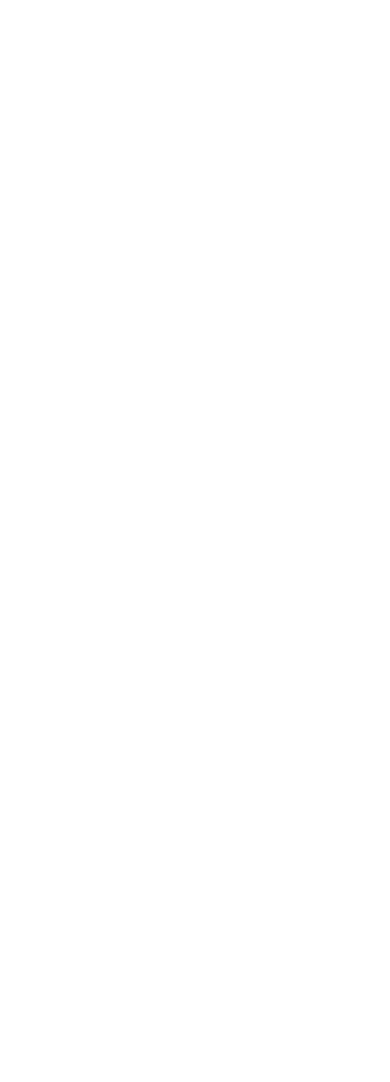
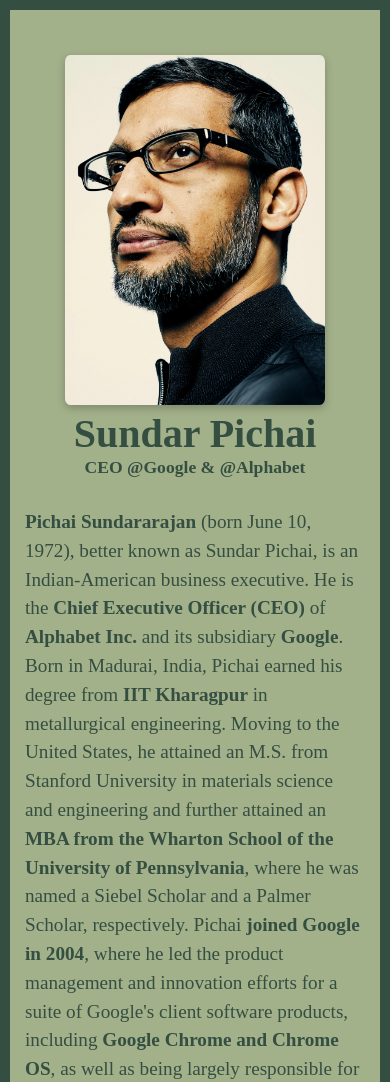
Before and after one commit to JainamParikh0825/a-tribute-website, a plain HTML site: page index.html in a window 390 px wide. Shown: the top 1082 px of the page. Before the commit the page ends 844 px from the top, so only its background shows below. Drawn offline with Linux system fonts and the light colour scheme.

Commit message:
completed v1

```diff
--- a/assets/css/reset.css
+++ b/assets/css/reset.css
@@ -0,0 +1,50 @@
+*,
+*::before,
+*::after{
+    box-sizing: border-box;
+}
+
+body,
+h1,
+h2,
+h3,
+h4,
+p,
+li,
+figure,
+figcaption,
+blockquote,
+dl,
+dd{
+    margin: 0;
+}
+
+html:focus-within{
+    scroll-behavior: smooth;
+}
+
+body{
+    min-height: 100vh;
+    text-rendering: optimizeSpeed;
+}
+
+ul[role='list'],
+ol[role='list']{
+    list-style: none;
+}
+
+a:not([class]){
+    text-decoration-skip-ink: auto;
+}
+
+img{
+    max-width: 100%;
+    display: block;
+}
+
+input,
+button,
+textarea,
+select{
+    font: inherit;
+}
--- a/assets/css/style.css
+++ b/assets/css/style.css
@@ -0,0 +1,104 @@
+:root{
+    --primary-background-color: #a3b18a;
+    --primary-text-color: #344e41;
+}
+
+body{
+    background-color: #a3b18a;
+    border: 10px solid var(--primary-text-color);
+}
+
+.container{
+    width: 50%;
+    margin-inline: auto;
+}
+
+.text-bold{
+    font-weight: bold;
+}
+
+section{
+    margin: 30px 0;
+}
+
+.header{
+    display: flex;
+    justify-content: space-evenly;
+    align-items: flex-end;
+}
+
+.header img{
+    width: 260px;
+    height: 350px;
+    border-radius: 2%;
+    margin-right: 10px;
+    box-shadow: rgba(0, 0, 0, 0.24) 0px 3px 8px;
+}
+
+.personal-info .name{
+    font-size: 3rem;
+    color: var(--primary-text-color);
+}
+
+.personal-info .designation{
+    color: var(--primary-text-color);
+    font-weight: bold;
+    font-size: 1.1em;
+}
+
+.details p{
+    line-height: 1.5;
+    font-size: 1.2em;
+    color: var(--primary-text-color);
+}
+
+.read-more p{
+    text-align: right;
+}
+
+@media screen and (max-width: 1280px) {
+    .container{
+        width: 70%;
+    }
+}
+
+@media screen and (max-width: 900px) {
+    .container{
+        width: 90%;
+    }
+}
+
+@media only screen and (max-width: 645px) {
+    .container{
+        width: 100%;
+    }
+}
+
+@media screen and (max-width: 645px) {
+    .container{
+        padding: 15px;
+    }
+
+    .header{
+        flex-direction: column;
+        align-items: center;
+        justify-content: space-around;
+    }
+
+    .header img{
+        margin: 0;
+        margin-bottom: 5px;
+    }
+
+    .personal-info .name {
+        font-size: 2.5rem;
+    }
+
+    .personal-info .designation{
+        text-align: center;
+    }
+
+    .read-more p {
+        text-align: center;
+    }
+}
--- a/index.html
+++ b/index.html
@@ -9,6 +9,29 @@
     <title>Tribute Page - Sundar Pichai, CEO Alphabet & Google</title>
 </head>
 <body>
+    <main class="container">
+        <section class="header">
+            <img src="./assets/images/profile.webp" alt="Profile Photo">
+            <div class="personal-info">
+                <h2 class="name">Sundar Pichai</h2>
+                <p class="designation">CEO @Google &amp; @Alphabet</p>
+            </div>
+        </section>
 
+        <section class="details">
+            <p>
+                <span class="text-bold">Pichai Sundararajan</span> (born June 10, 1972), better known as Sundar Pichai, is an Indian-American business executive. He is the <span class="text-bold">Chief Executive Officer (CEO)</span> of <span class="text-bold">Alphabet Inc.</span> and its subsidiary <span class="text-bold">Google</span>.
+                Born in Madurai, India, Pichai earned his degree from <span class="text-bold">IIT Kharagpur</span> in metallurgical engineering. Moving to the United States, he attained an M.S. from Stanford University in materials science and engineering and further attained an <span class="text-bold">MBA from the Wharton School of the University of Pennsylvania</span>, where he was named a Siebel Scholar and a Palmer Scholar, respectively.
+
+                Pichai <span class="text-bold">joined Google in 2004</span>, where he led the product management and innovation efforts for a suite of Google's client software products, including <span class="text-bold">Google Chrome and Chrome OS</span>, as well as being largely responsible for Google Drive. He went on to oversee the development of other applications such as <span class="text-bold">Gmail and Google Maps</span>.
+            </p>
+        </section>
+
+        <section class="read-more">
+            <p>
+                Read more about Sundar Pichai on <a href="https://en.wikipedia.org/wiki/Sundar_Pichai" target="_blank">Wikipedia</a>
+            </p>
+        </section>
+    </main>
 </body>
 </html>
```
Also changed, not shown: assets/images/profile.webp (added).
